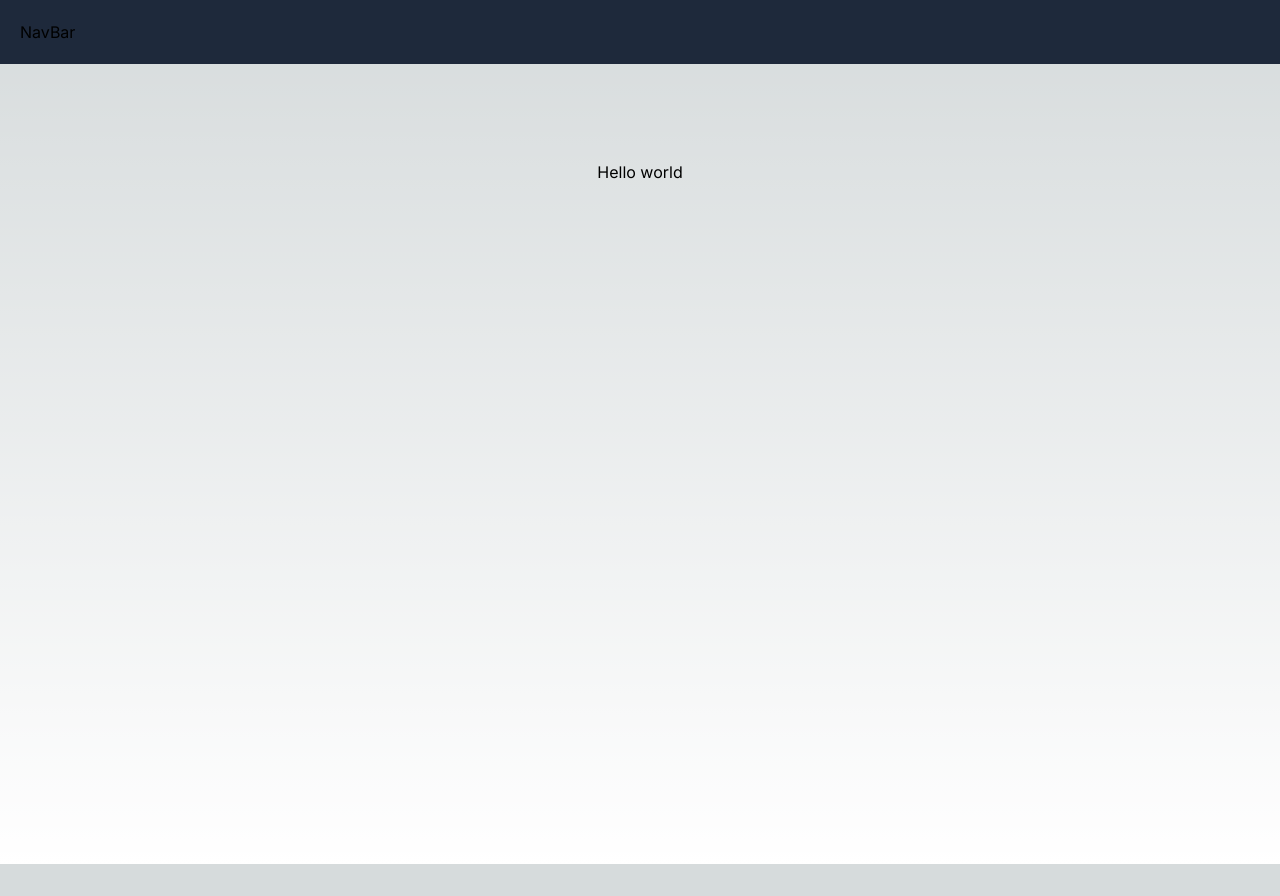
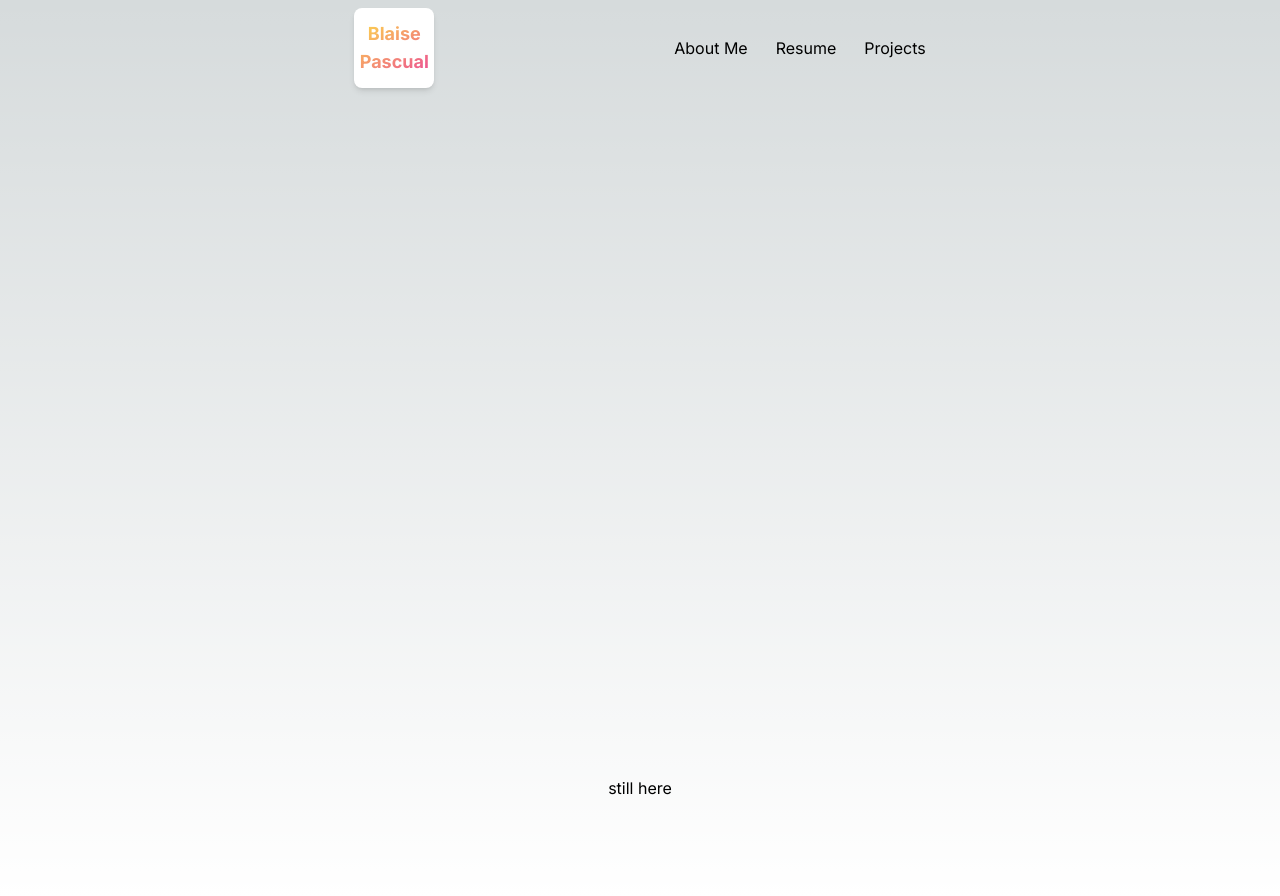
Before and after one commit to AGI-CEO/pascual-portfolio, a Next.js app: page / in a window 1280 px wide. Before the commit the page ends 864 px from the top, so only its background shows below. Built offline with nearby package versions, Linux system fonts and the light colour scheme.

Commit message:
NavBar progress

```diff
--- a/src/app/NavBar.jsx
+++ b/src/app/NavBar.jsx
@@ -1,7 +1,39 @@
+"use client";
+
+import Link from "next/link";
 import React from "react";
 
 const NavBar = () => {
-  return <div className="flex bg-slate-800 p-5 space-x-3">NavBar</div>;
+  return (
+    <header className="header">
+      <nav className="p-1 m-1">
+        <div className="flex flex-row items-center justify-center">
+          <div className="flex flex-row justify-start items-center w-80">
+            <Link
+              href="/"
+              className="w-20 h-20 rounded-lg bg-white items-center justify-center flex flex-row font-bold shadow-md"
+              passHref
+            >
+              <p className="bg-gradient-to-br from-yellow-300 to-pink-500 text-transparent  bg-clip-text items-center justify-center flex flex-row text-lg text-center">
+                Blaise Pascual
+              </p>
+            </Link>
+          </div>
+          <div className="flex flex-row gap-7">
+            <Link href="/about" passHref>
+              <p>About Me</p>
+            </Link>
+            <Link href="/resume" passHref>
+              <button type="button">Resume</button>
+            </Link>
+            <Link href="/projects" passHref>
+              <button type="button">Projects</button>
+            </Link>
+          </div>
+        </div>
+      </nav>
+    </header>
+  );
 };
 
 export default NavBar;
--- /dev/null
+++ b/src/app/about/page.jsx
@@ -0,0 +1,7 @@
+import React from "react";
+
+const About = () => {
+  return <div>About</div>;
+};
+
+export default About;
--- /dev/null
+++ b/src/app/loading.jsx
@@ -0,0 +1,7 @@
+import React from "react";
+
+const Loading = () => {
+  return <span className="loading loading-ring loading-md"></span>;
+};
+
+export default Loading;
--- a/src/app/page.jsx
+++ b/src/app/page.jsx
@@ -1,9 +1,15 @@
+"use client";
 import Image from "next/image";
+import { Canvas } from "@react-three/fiber";
 
 export default function Home() {
   return (
     <main className="flex min-h-screen flex-col items-center justify-between p-24">
-      <p>Hello world</p>
+      <Canvas
+        className="w-full h-screen bg-transparent"
+        camera={{ near: 0.1, far: 1000 }}
+      ></Canvas>
+      <p>still here</p>
     </main>
   );
 }
```
Also changed, not shown: src/app/api/about/route.jsx (added).
